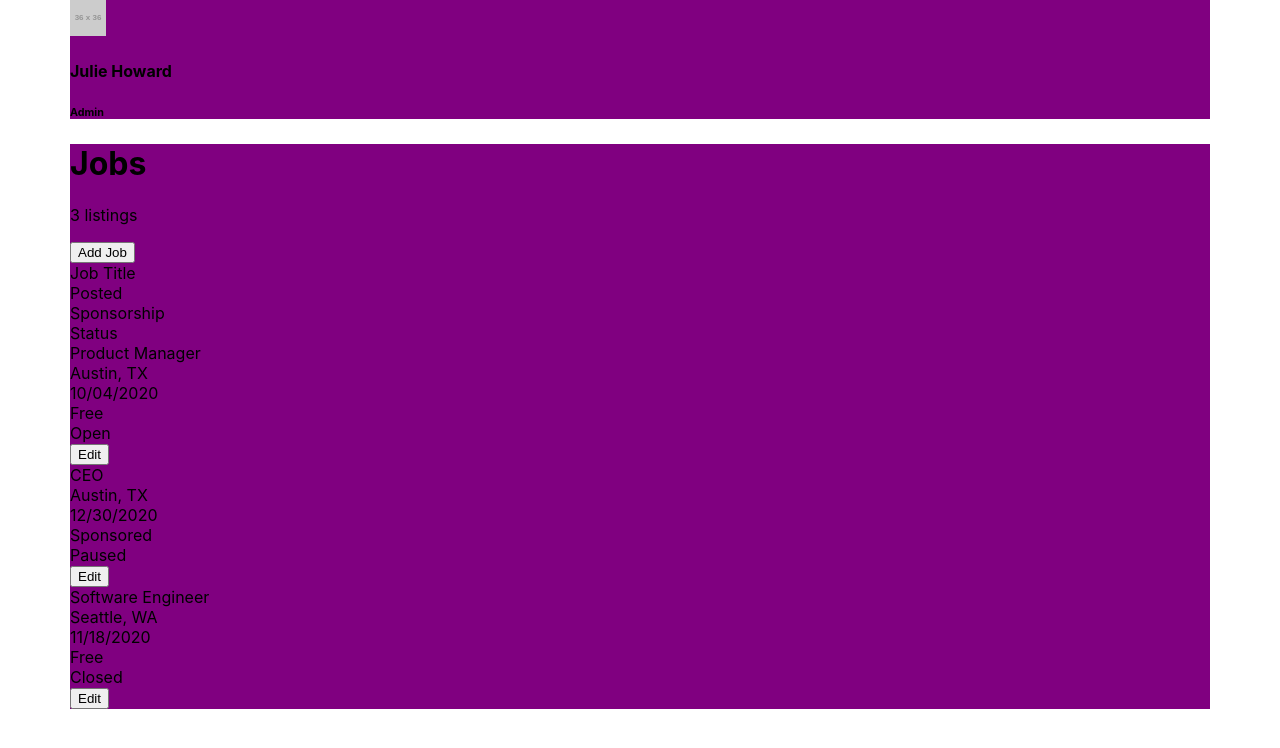
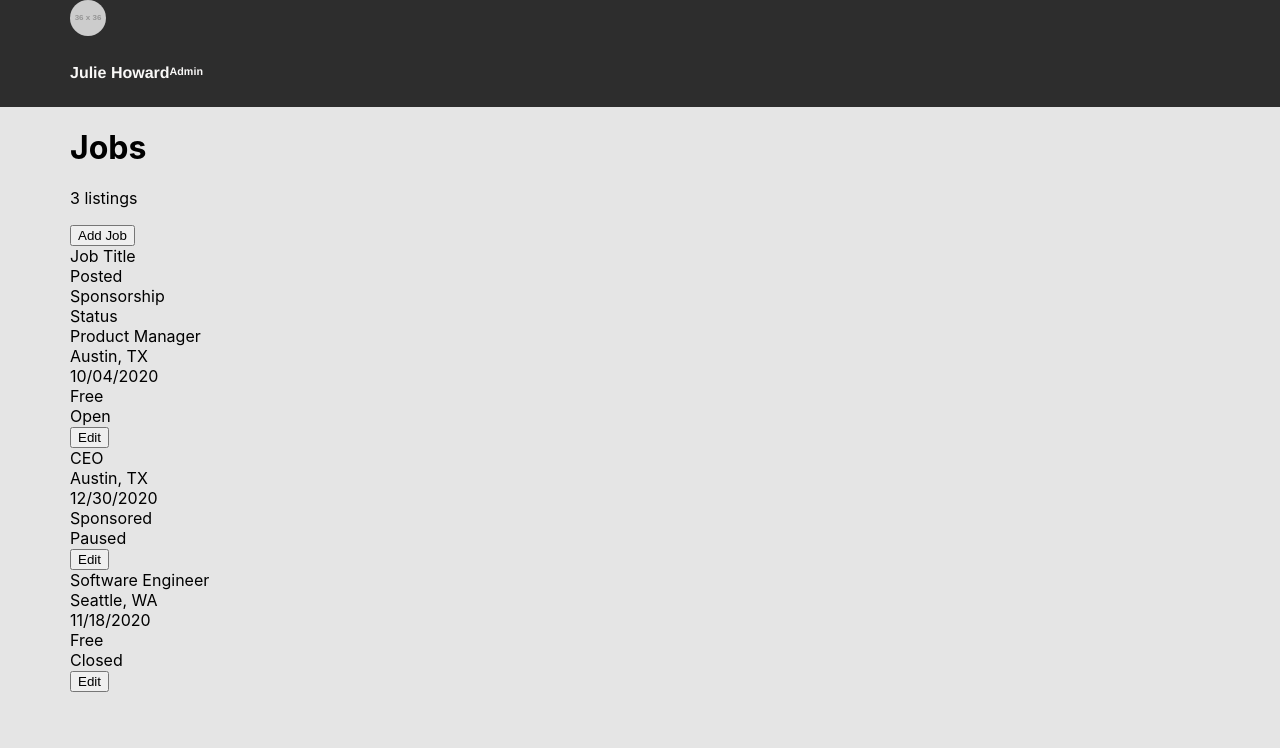
Before and after one commit to christinakerr/frontend-exercise, a React (Create React App) app: page / in a window 1280 px wide. Shown: the top 748 px of the page. Built offline with nearby package versions, Linux system fonts and the light colour scheme.

Commit message:
Styled individual elements in header

```diff
--- a/src/App.js
+++ b/src/App.js
@@ -1,6 +1,6 @@
 import React from "react";
 import {BrowserRouter, Switch, Route} from "react-router-dom";
-import Header from "./components/Header"
+import Header from "./components/Header/Header"
 import Container from "./pages/Container";
 import NotFound from "./pages/NotFound"
 
--- /dev/null
+++ b/src/components/Header/Header.css
@@ -0,0 +1,26 @@
+.header-bg {
+    background-color: #2D2D2D;
+}
+
+.user {
+    display: flex;
+    font-family: Helvetica Neue;
+    color: #FAF9F8;
+
+}
+
+header img {
+    border-radius: 25px;
+}
+
+header h4 {
+    font-weight: bold;
+    font-size: 16px;
+    line-height: 150%;
+}
+
+header h5 {
+    font-weight: normal;
+    font-size: 12px;
+    line-height: 150%;
+}
--- a/src/components/Header.js
+++ b/src/components/Header/Header.js
@@ -1,12 +1,18 @@
 import React from 'react'
+import "./Header.css"
 
 function Header() {
     return (
+        <div className="header-bg">
         <header>
             <img src="https://via.placeholder.com/36" alt="Placeholder avatar"/>
-            <h4>Julie Howard</h4>
-            <h6>Admin</h6>
+            <div className="user">
+                <h4>Julie Howard</h4>
+                <h6>Admin</h6>
+            </div>
+
         </header>
+        </div>
     );
 }
 
--- a/src/index.css
+++ b/src/index.css
@@ -5,11 +5,11 @@ body {
     sans-serif;
   -webkit-font-smoothing: antialiased;
   -moz-osx-font-smoothing: grayscale;
+  background-color: #E5E5E5;
 }
 
 main, header {
   margin: 0 auto;
-  background-color: purple;
 }
 
 @media (min-width: 320px) {
```
Also changed, not shown: jsconfig.json (added, +11 -0 lines).
